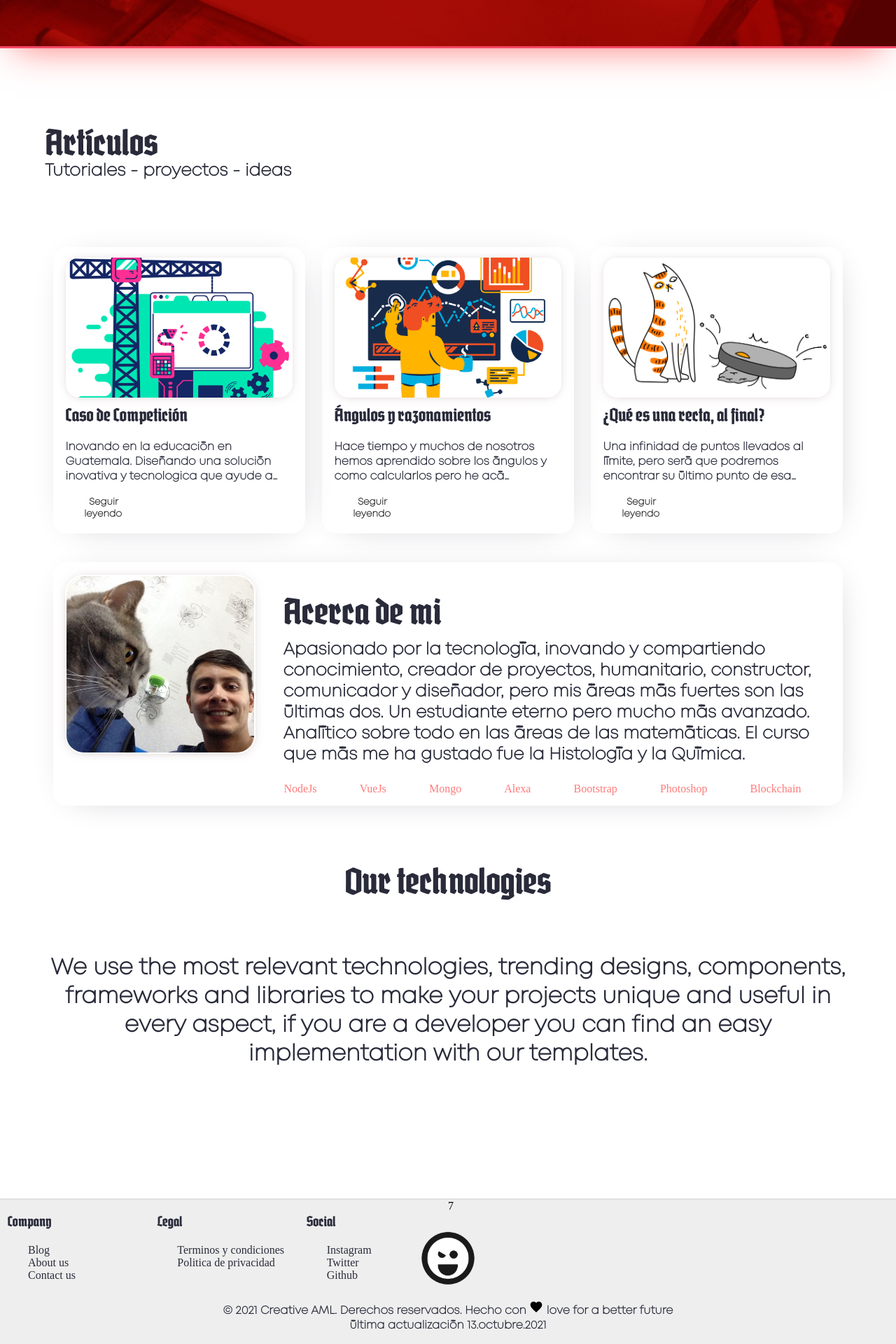
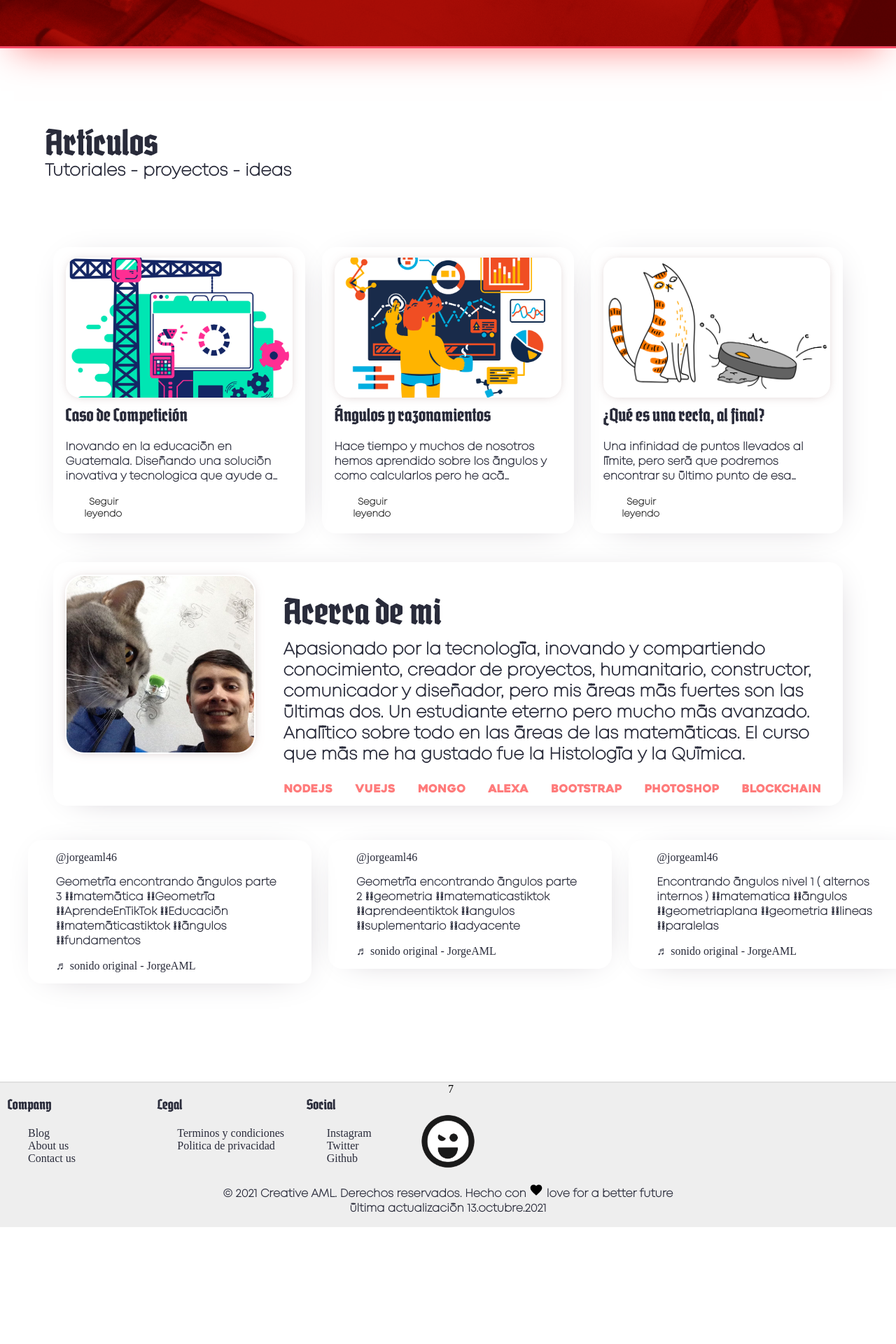
Before and after one commit to jorgeAML/creativeaml, a Jekyll site: the page built from index.markdown, in a window 1280 px wide. Shown: the part 834-2754 px from the top of the page at 70% size. Built offline with Jekyll 4.4.1, drawn with Linux system fonts in a browser that asks for light colours; some web fonts are replaced; a script that is not in the unit is left out; after the commit the page ends 2587 px from its top, so only the background shows below that.

Commit message:
tik tok added

```diff
--- a/_includes/nav.html
+++ b/_includes/nav.html
@@ -4,7 +4,7 @@
     <div class="nav-features nav-o">
       <div><a class="nav-a" href="#part2">{{page.section1}}</a></div>
       <div><a href="#part4">{{page.section2}}</a></div>
-      <div><a href="/contact/">{{page.section3}}</a></div>
+      <div><a href="#part5">{{page.section3}}</a></div>
     </div>
   </div>
   </nav>
--- a/_layouts/defaultHome.html
+++ b/_layouts/defaultHome.html
@@ -98,26 +98,24 @@
                   <div class="column4 tags-margin"><a href="https://www.blockchain.com/" class="tags">Blockchain</a></div>
                 </div>
               </div>
-              <!--
-              <div class="column2">
-                <img class="jaconda" src="{{page.image10}}">
-              </div>
-              <div class="column2">
-                <h1 class="align-right padding-left-right-5 text-3rem">{{page.part4-titulo}}</h1>
-                <p class="align-right padding-left-right-5 text-1_1rem">{{page.part4-legend}}</p>
-                -->
               </div>
             </div>
            </div>
          </section>
+
          <section id="part5">
           <div class="container-column">
-            <h1 class="center-text text-3rem">{{page.part5-titulo}}</h1>
-            <p class="center-text text-2rem">{{page.part5-parrafo}}</p>
-          </div>
-          <div class="container-column">
-            <div class="container-nowrap">
-
+            <div class="container-row">
+              <div class="column3 card-design-1">
+                <blockquote class="tiktok-embed" cite="https://www.tiktok.com/@jorgeaml46/video/7017993513585413381" data-video-id="7017993513585413381" style="max-width: 605px;min-width: 325px;" > <section> <a target="_blank" title="@jorgeaml46" href="https://www.tiktok.com/@jorgeaml46">@jorgeaml46</a> <p>Geometría encontrando ángulos parte 3 <a title="matemática" target="_blank" href="https://www.tiktok.com/tag/matem%C3%A1tica">##matemática</a> <a title="geometría" target="_blank" href="https://www.tiktok.com/tag/geometr%C3%ADa">##Geometría</a> <a title="aprendeentiktok" target="_blank" href="https://www.tiktok.com/tag/aprendeentiktok">##AprendeEnTikTok</a> <a title="educación" target="_blank" href="https://www.tiktok.com/tag/educaci%C3%B3n">##Educación</a> <a title="matemáticastiktok" target="_blank" href="https://www.tiktok.com/tag/matem%C3%A1ticastiktok">##matemáticastiktok</a> <a title="ángulos" target="_blank" href="https://www.tiktok.com/tag/%C3%A1ngulos">##ángulos</a> <a title="fundamentos" target="_blank" href="https://www.tiktok.com/tag/fundamentos">##fundamentos</a></p> <a target="_blank" title="♬ sonido original - JorgeAML" href="https://www.tiktok.com/music/sonido-original-7017993381964434182">♬ sonido original - JorgeAML</a> </section> </blockquote> <script async src="https://www.tiktok.com/embed.js"></script>
+              </div>
+              <div class="column3 card-design-1">
+                <blockquote class="tiktok-embed" cite="https://www.tiktok.com/@jorgeaml46/video/7017623297806306565" data-video-id="7017623297806306565" style="max-width: 605px;min-width: 325px;" > <section> <a target="_blank" title="@jorgeaml46" href="https://www.tiktok.com/@jorgeaml46">@jorgeaml46</a> <p>Geometría encontrando ángulos parte 2 <a title="geometria" target="_blank" href="https://www.tiktok.com/tag/geometria">##geometria</a> <a title="matematicastiktok" target="_blank" href="https://www.tiktok.com/tag/matematicastiktok">##matematicastiktok</a> <a title="aprendeentiktok" target="_blank" href="https://www.tiktok.com/tag/aprendeentiktok">##aprendeentiktok</a> <a title="angulos" target="_blank" href="https://www.tiktok.com/tag/angulos">##angulos</a> <a title="suplementario" target="_blank" href="https://www.tiktok.com/tag/suplementario">##suplementario</a> <a title="adyacente" target="_blank" href="https://www.tiktok.com/tag/adyacente">##adyacente</a></p> <a target="_blank" title="♬ sonido original - JorgeAML" href="https://www.tiktok.com/music/sonido-original-7017623110329453318">♬ sonido original - JorgeAML</a> </section> </blockquote> <script async src="https://www.tiktok.com/embed.js"></script>
+              </div>
+              <div class="column3 card-design-1">
+                <blockquote class="tiktok-embed" cite="https://www.tiktok.com/@jorgeaml46/video/7016493029439638790" data-video-id="7016493029439638790" style="max-width: 605px;min-width: 325px;" > <section> <a target="_blank" title="@jorgeaml46" href="https://www.tiktok.com/@jorgeaml46">@jorgeaml46</a> <p>Encontrando ángulos nivel 1 ( alternos internos ) <a title="matematica" target="_blank" href="https://www.tiktok.com/tag/matematica">##matematica</a> <a title="ángulos" target="_blank" href="https://www.tiktok.com/tag/%C3%A1ngulos">##ángulos</a> <a title="geometriaplana" target="_blank" href="https://www.tiktok.com/tag/geometriaplana">##geometriaplana</a> <a title="geometria" target="_blank" href="https://www.tiktok.com/tag/geometria">##geometria</a> <a title="lineas" target="_blank" href="https://www.tiktok.com/tag/lineas">##lineas</a> <a title="paralelas" target="_blank" href="https://www.tiktok.com/tag/paralelas">##paralelas</a></p> <a target="_blank" title="♬ sonido original - JorgeAML" href="https://www.tiktok.com/music/sonido-original-7016492878864206597">♬ sonido original - JorgeAML</a> </section> </blockquote> <script async src="https://www.tiktok.com/embed.js"></script>
+              </div>
+            </div>
           </div>
          </section>
           {% include footer.html %}
--- a/assets/css/landing.css
+++ b/assets/css/landing.css
@@ -223,7 +223,8 @@
     }
     .tags {
         border-radius: 5px;
-        color: var(--c-color-p)
+        color: var(--c-color-p);
+        font-family: 'Heavitas';
     }
     .tags-margin {
         margin: 0 1px 15px 1px;
--- a/assets/css/rules.css
+++ b/assets/css/rules.css
@@ -77,6 +77,10 @@
 @font-face {
     font-family: 'Mont';
     src: url('Fonts/Mont-ExtraLightDEMO.otf');
+}
+@font-face {
+    font-family: 'Cavas Nera';
+    src: url('Fonts/CavasNeraFree.ttf');
 }
 body {
     margin: 0;
```
Also changed, not shown: assets/css/Fonts/CavasNeraFree.ttf (added), assets/images/backme.JPG (deleted).
